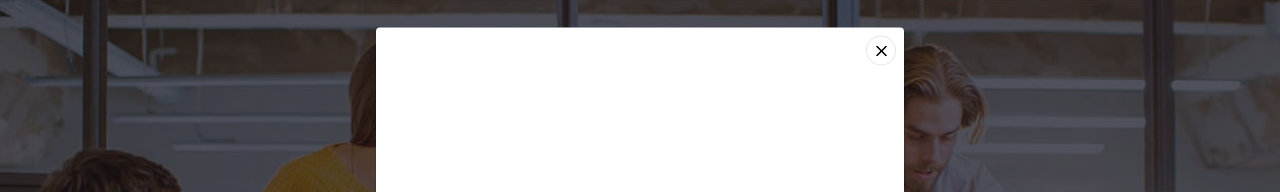
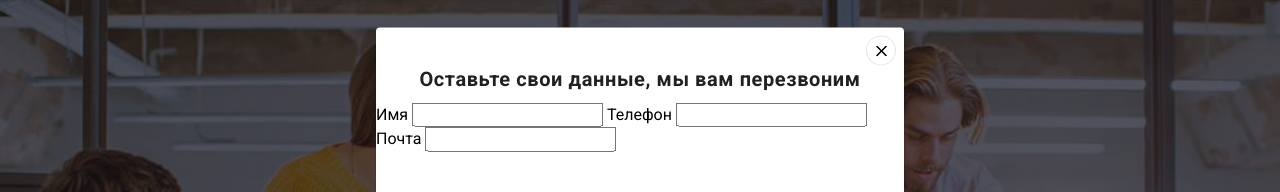
Before and after one commit to Rocket1980/goit-markup-hw-06, a plain HTML site: page index.html in a window 1280 px wide. Both pictures are taken after a click on the button "Заказать услугу". Shown: the part 82-274 px from the top of the page. Drawn offline with nearby package versions, Linux system fonts and the light colour scheme.

Commit message:
form-modal

```diff
--- a/css/styles.css
+++ b/css/styles.css
@@ -760,3 +760,19 @@ span {
   box-sizing: border-box;
   margin-left: 490px;
 }
+
+.modal-heading {
+  display: flex;
+  align-items: center;
+  justify-content: center;
+
+  font-family: var(--secondary-font);
+  font-style: normal;
+  font-weight: bold;
+  font-size: 20px;
+  line-height: 1.15;
+  letter-spacing: 0.03em;
+  color: #212121;
+  margin-top: 40px;
+  margin-bottom: 12px;
+}
--- a/index.html
+++ b/index.html
@@ -417,12 +417,30 @@
 
 <div class="backdrop is-hidden" data-modal>
     <div class="modal">
+        <h3 class="modal-heading">Оставьте свои данные, мы вам перезвоним</h3>
         <button type="button" class="modal-button" data-modal-close>
             <svg class="icon-button">
                 <use href="./images/symbol-defs.svg#icon-close"></use>
             </svg>
         </button>
+        <div>
+            <form>
+                <label>
+                    Имя
+                    <input type="name" name="name" autofocus/>
+                </label>
+                <label>
+                    Телефон
+                    <input type="tel" name="phone_number"autofocus/>
+                </label>
+                <label>
+                    Почта
+                    <input type="email" name="email" autofocus/>
+                </label>
+            </form>
+        </div>
     </div>
+
 </div>
 
 <script src="./js/modal.js"></script>
```
